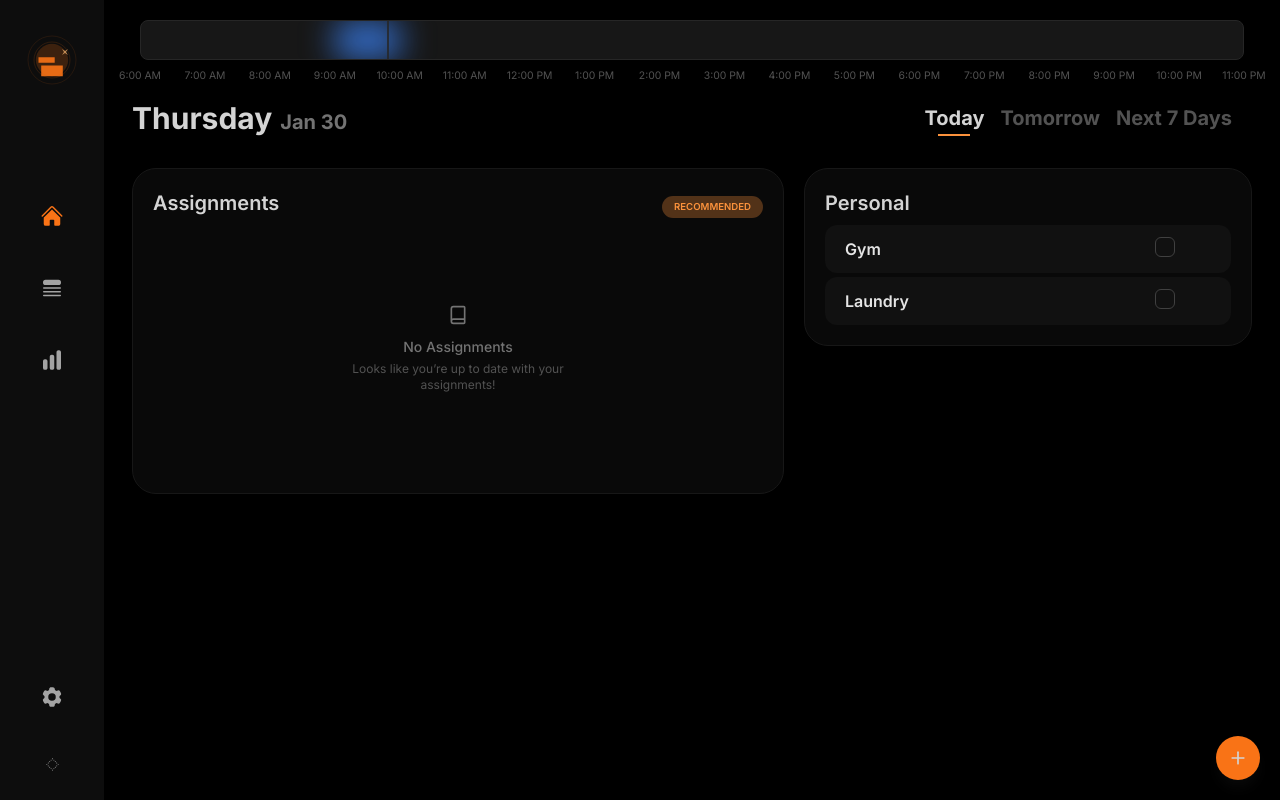
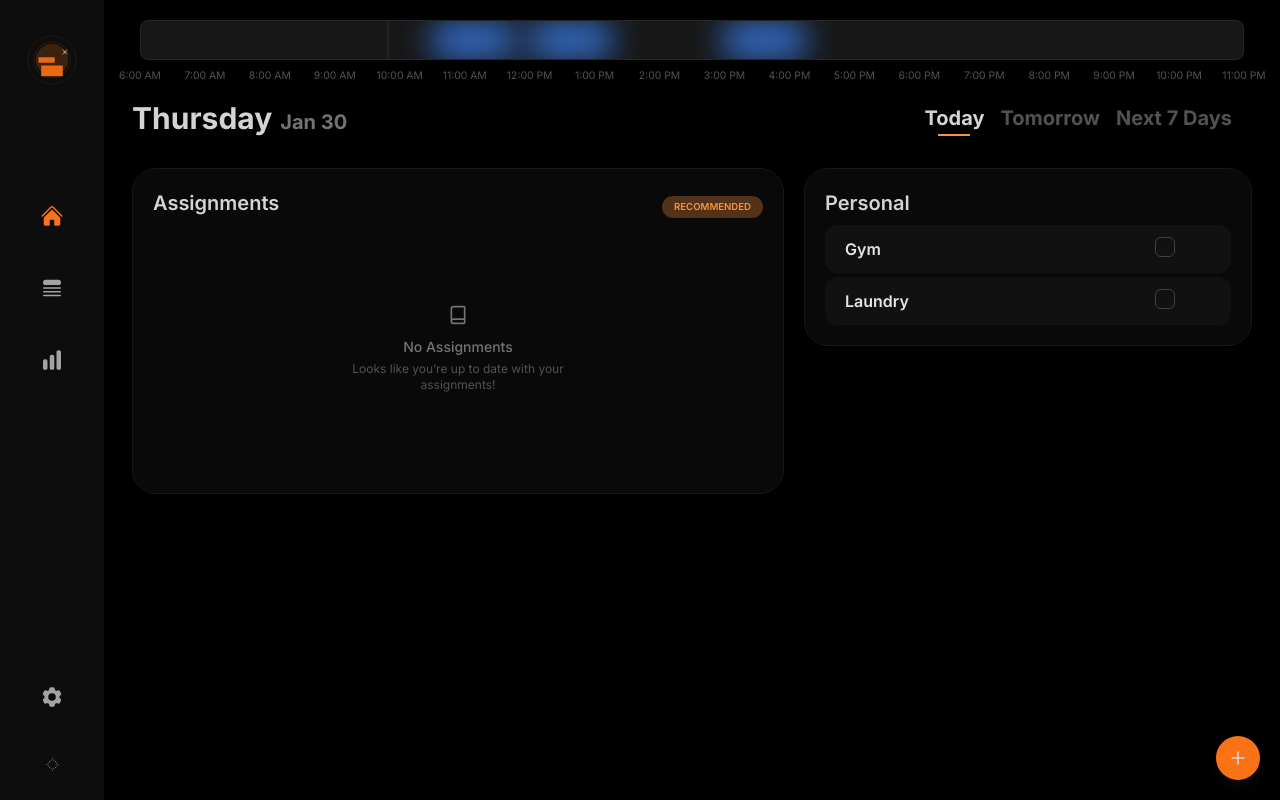
Before and after one commit to GrandeJames/bryzi, a Next.js app: page / in a window 1280 px wide. Built offline with nearby package versions, Linux system fonts and the light colour scheme.

Commit message:
Add sample events to timeline

```diff
--- a/src/app/(home)/Home.tsx
+++ b/src/app/(home)/Home.tsx
@@ -61,8 +61,18 @@ function Home() {
           endTime="23:00"
           events={[
             {
-              start: new Date("2025-02-03T09:00:00"),
-              end: new Date("2025-02-03T10:00:00"),
+              start: new Date("2025-02-03T10:30:00"),
+              end: new Date("2025-02-03T11:45:00"),
+              type: "event" as "focus",
+            },
+            {
+              start: new Date("2025-02-03T12:00:00"),
+              end: new Date("2025-02-03T13:15:00"),
+              type: "event" as "focus",
+            },
+            {
+              start: new Date("2025-02-03T15:00:00"),
+              end: new Date("2025-02-03T16:15:00"),
               type: "event" as "focus",
             },
             ...focusEvents,
```
